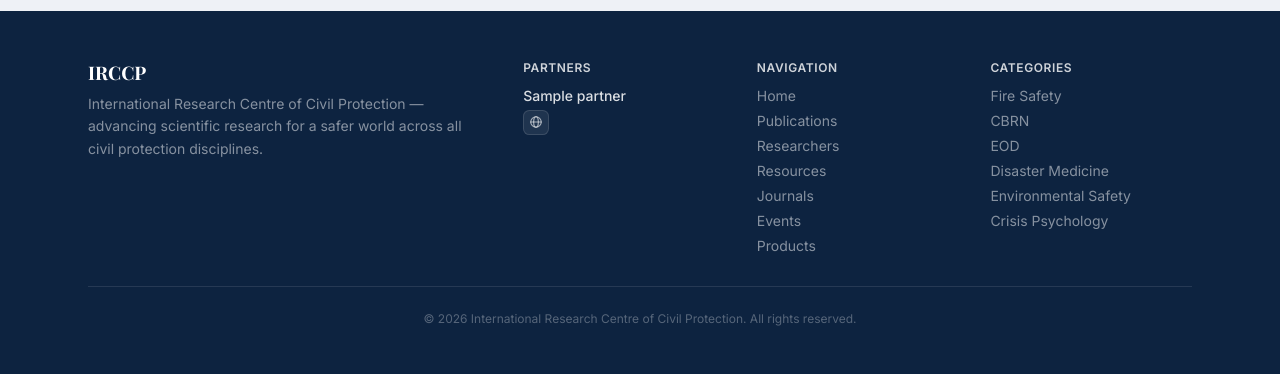
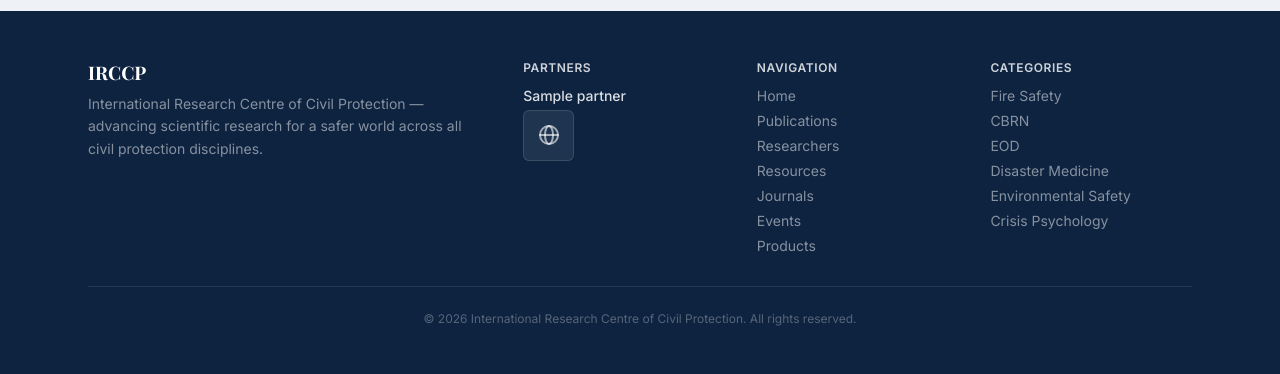
Before and after one commit to gfgfgv/irccp_django, a Django app: page / in a window 1280 px wide. Shown: the part 4488-4862 px from the top of the page. Run offline with Django 5.2, Linux system fonts and the light colour scheme; data comes from the database, SQL or seed files in the repository; tables that the repository leaves empty hold one stand-in row (values such as "Sample post").

Commit message:
Update project logic and styles

```diff
--- a/static/css/style.css
+++ b/static/css/style.css
@@ -443,8 +443,8 @@ img.social-icon {
   display: inline-flex;
   align-items: center;
   justify-content: center;
-  width: 1.6rem;
-  height: 1.6rem;
+  width: 3.2rem;
+  height: 3.2rem;
   border-radius: 0.4rem;
   background: rgba(255, 255, 255, 0.08);
   border: 1px solid rgba(255, 255, 255, 0.12);
--- a/templates/base.html
+++ b/templates/base.html
@@ -108,7 +108,7 @@
                   <div class="partner-icons">
                     {% for link in partner.links.all %}
                       <a href="{{ link.url }}" target="_blank" rel="noopener noreferrer" title="{{ link.title }}">
-                        {% icon link.icon 14 %}
+                        {% icon link.icon 24 %}
                       </a>
                     {% endfor %}
                   </div>
```
